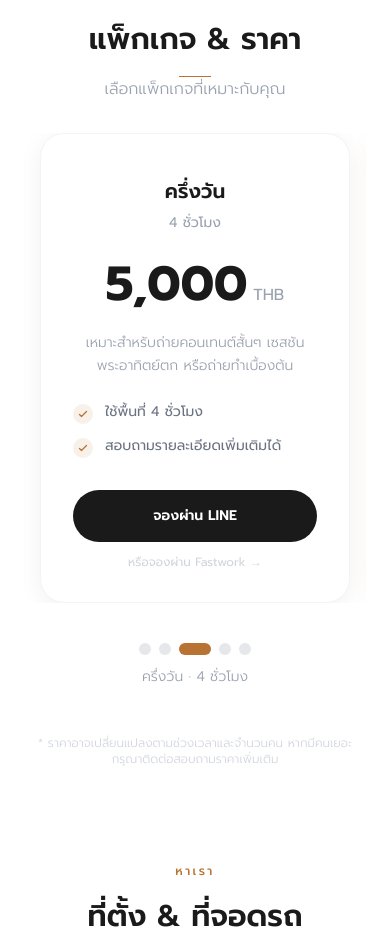
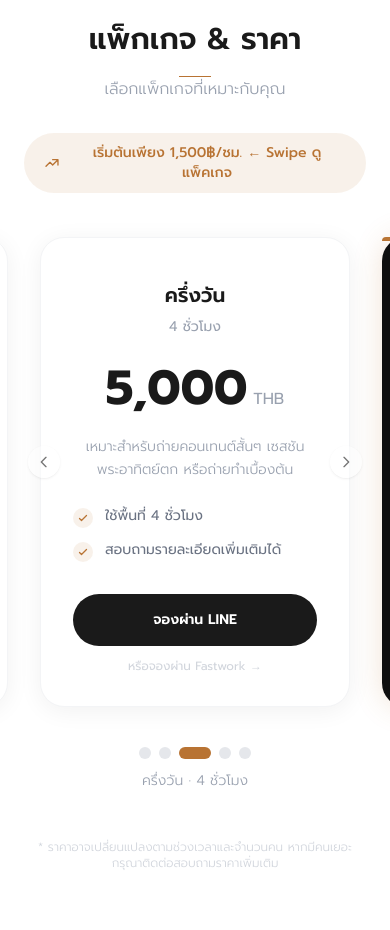
Before and after one commit to brightauk/secret-rooftop, a Next.js app: page / in a window 390 px wide. Shown: the part 3602-4532 px from the top of the page. Built offline with nearby package versions, Linux system fonts and the light colour scheme; no server answers.

Commit message:
fix: pricing badge crop + add price banner & swipe arrows on mobile

```diff
--- a/src/components/PricingSection.tsx
+++ b/src/components/PricingSection.tsx
@@ -245,18 +245,61 @@ export default function PricingSection() {
 
           {/* Mobile swipe */}
           <div className="md:hidden">
-            <div className="relative overflow-hidden">
+            {/* Starting price banner */}
+            <motion.div
+              initial={{ opacity: 0, y: 10 }}
+              animate={isInView ? { opacity: 1, y: 0 } : {}}
+              transition={{ delay: 0.2 }}
+              className="text-center mb-6"
+            >
+              <span className="inline-flex items-center gap-2 bg-terra/10 text-terra px-5 py-2.5 rounded-full text-sm font-medium">
+                <svg className="w-4 h-4" fill="none" stroke="currentColor" viewBox="0 0 24 24">
+                  <path strokeLinecap="round" strokeLinejoin="round" strokeWidth={2} d="M13 7h8m0 0v8m0-8l-8 8-4-4-6 6" />
+                </svg>
+                {t({ th: "เริ่มต้นเพียง 1,500฿/ชม. ← Swipe ดูแพ็คเกจ", en: "Starting from 1,500 THB/hr ← Swipe to see packages" })}
+              </span>
+            </motion.div>
+
+            <div className="relative">
               <motion.div
                 className="flex"
                 animate={{ x: `-${activeIndex * 100}%` }}
                 transition={{ duration: 0.7, ease: [0.25, 1, 0.5, 1] }}
               >
                 {allPackages.map((pkg, index) => (
-                  <div key={index} className="w-full flex-shrink-0 px-4">
+                  <div key={index} className="w-full flex-shrink-0 px-4 pt-5">
                     <PackageCard pkg={pkg} t={t} isActive={true} />
                   </div>
                 ))}
               </motion.div>
+
+              {/* Swipe arrow indicators */}
+              {activeIndex > 0 && (
+                <div className="absolute left-1 top-1/2 -translate-y-1/2 z-10">
+                  <motion.div
+                    initial={{ opacity: 0, x: 5 }}
+                    animate={{ opacity: 0.6, x: 0 }}
+                    className="w-8 h-8 rounded-full bg-white/80 shadow flex items-center justify-center"
+                  >
+                    <svg className="w-4 h-4 text-charcoal" fill="none" stroke="currentColor" viewBox="0 0 24 24">
+                      <path strokeLinecap="round" strokeLinejoin="round" strokeWidth={2} d="M15 19l-7-7 7-7" />
+                    </svg>
+                  </motion.div>
+                </div>
+              )}
+              {activeIndex < allPackages.length - 1 && (
+                <div className="absolute right-1 top-1/2 -translate-y-1/2 z-10">
+                  <motion.div
+                    initial={{ opacity: 0, x: -5 }}
+                    animate={{ opacity: 0.6, x: 0 }}
+                    className="w-8 h-8 rounded-full bg-white/80 shadow flex items-center justify-center"
+                  >
+                    <svg className="w-4 h-4 text-charcoal" fill="none" stroke="currentColor" viewBox="0 0 24 24">
+                      <path strokeLinecap="round" strokeLinejoin="round" strokeWidth={2} d="M9 5l7 7-7 7" />
+                    </svg>
+                  </motion.div>
+                </div>
+              )}
             </div>
           </div>
 
```
